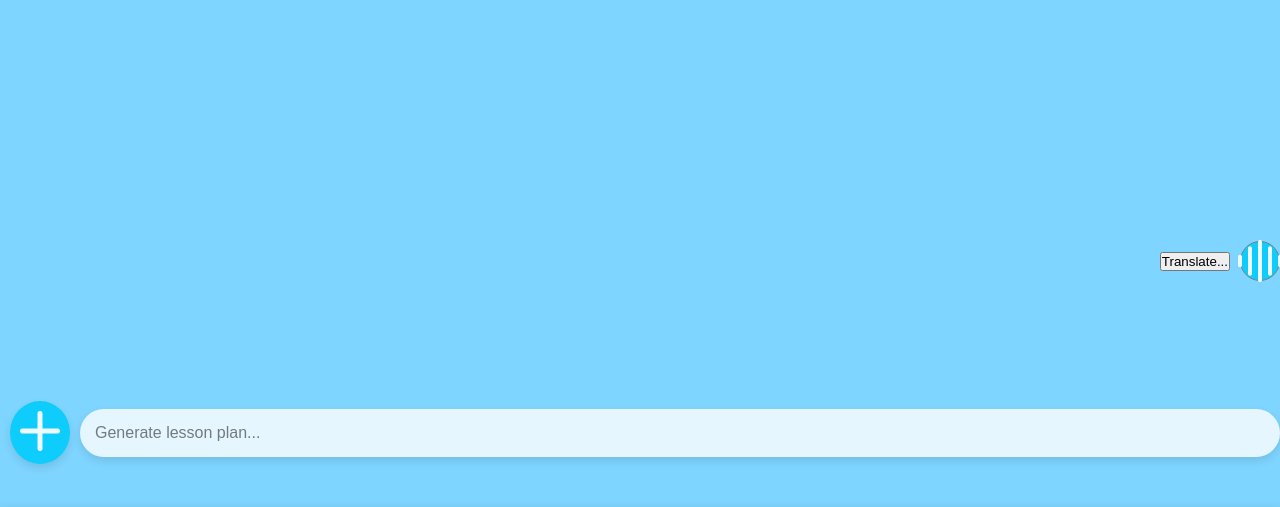
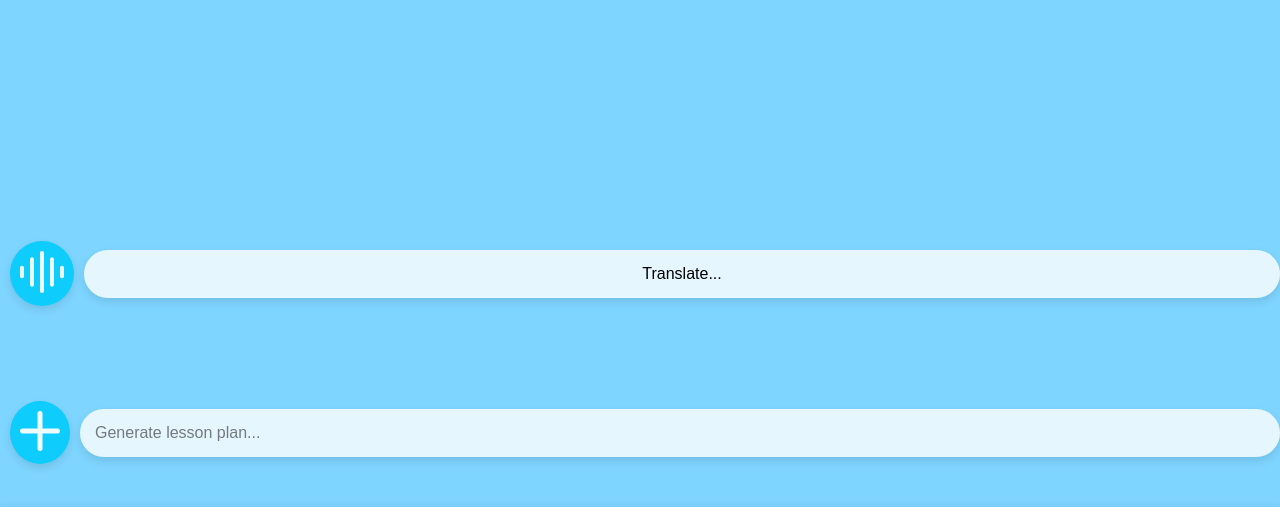
Before and after one commit to AlexGaledo/Dialecto, a Flask app: page / in a window 1280 px wide. Shown: the part 239-746 px from the top of the page. Run offline with Flask 3, Linux system fonts and the light colour scheme.

Commit message:
Frontend V.13

```diff
--- a/static/styles.css
+++ b/static/styles.css
@@ -207,7 +207,6 @@
     display: flex;
     align-items: center;
     gap: 10px;
-    flex-direction: row-reverse; /* Reverse order: button first, input second */
 }
 
 .chatting {
@@ -226,7 +225,7 @@
 }
 
 
-#user_input {
+#user_input, #microphone-button {
     flex: 1;
     padding: 15px;
     border: none;
@@ -243,12 +242,12 @@
     color: rgba(0, 0, 0, 0.5);
 }
 
-#user_input:focus {
+#user_input:focus, #microphone-button:focus {
     background-color: white;
     box-shadow: 0 6px 12px rgba(0, 0, 0, 0.15);
 }
 
-#chattingcombine button {
+#chattingcombine button, #main-microphone-button {
     background-color: rgb(14, 204, 251);
     border: none;
     padding: 10px;
@@ -259,7 +258,7 @@
     box-shadow: 0 4px 8px rgba(0, 0, 0, 0.1);
 }
 
-#chattingcombine button:hover {
+#chattingcombine button:hover, #main-microphone-button:hover {
     background-color: #0ea1ea;
     box-shadow: 0 6px 12px rgba(0, 0, 0, 0.15);
 }
@@ -281,18 +280,6 @@ textarea {
 
 #user_input {
     flex-grow: 1; /* Makes input take available space */
-}
-
-.microphone-button {
-    width: 40px;
-    height: 40px;
-    background: rgb(14, 204, 251);
-    border-radius: 50%;
-    border: 1px solid gray;
-    display: flex;
-    align-items: center;
-    justify-content: center;
-    cursor: pointer;
 }
 
 #chatbox {
--- a/templates/index.html
+++ b/templates/index.html
@@ -122,7 +122,7 @@
 
                 <div id="microphone" class="vertical-section">
                     <div id="microphone-div">
-                        <button type="submit" class="microphone-button">
+                        <button type="submit" id="main-microphone-button">
                             <img src="{{ url_for('static', filename='assets/voice.png') }}" alt="Voice" >
                         </button>
                         <button id="microphone-button" type="button" onclick="getMicrophoneInput()" >
```
